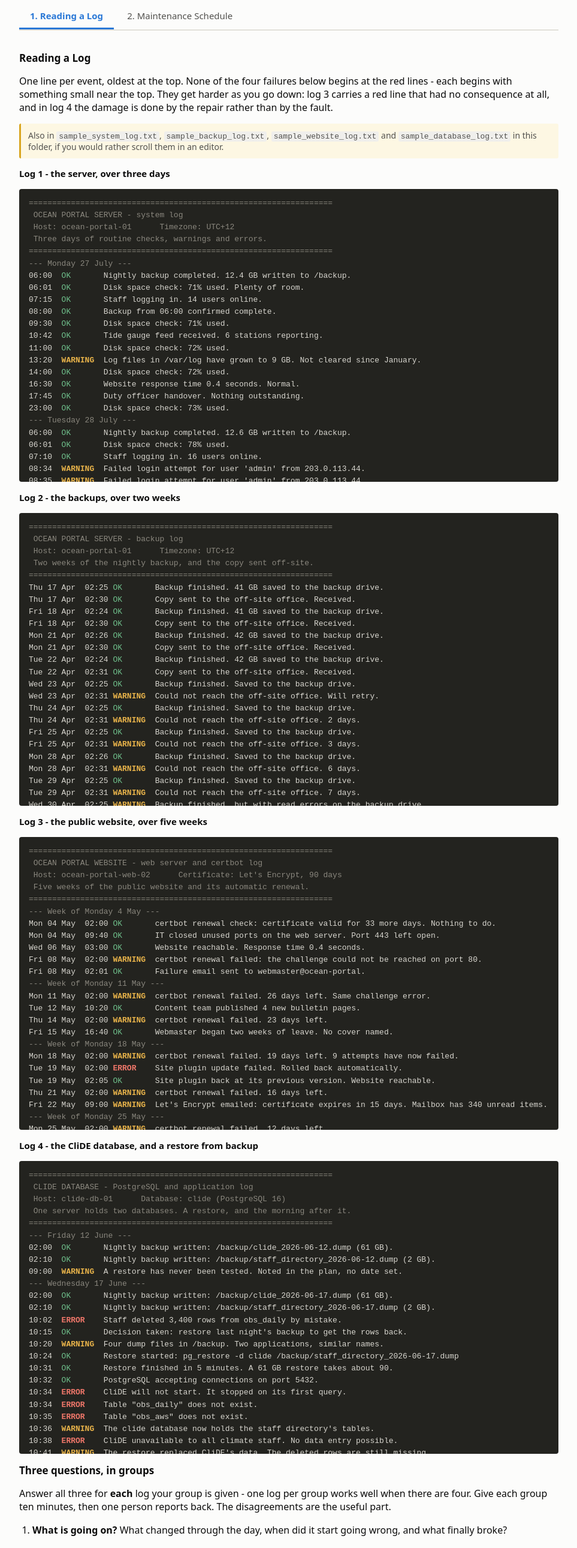
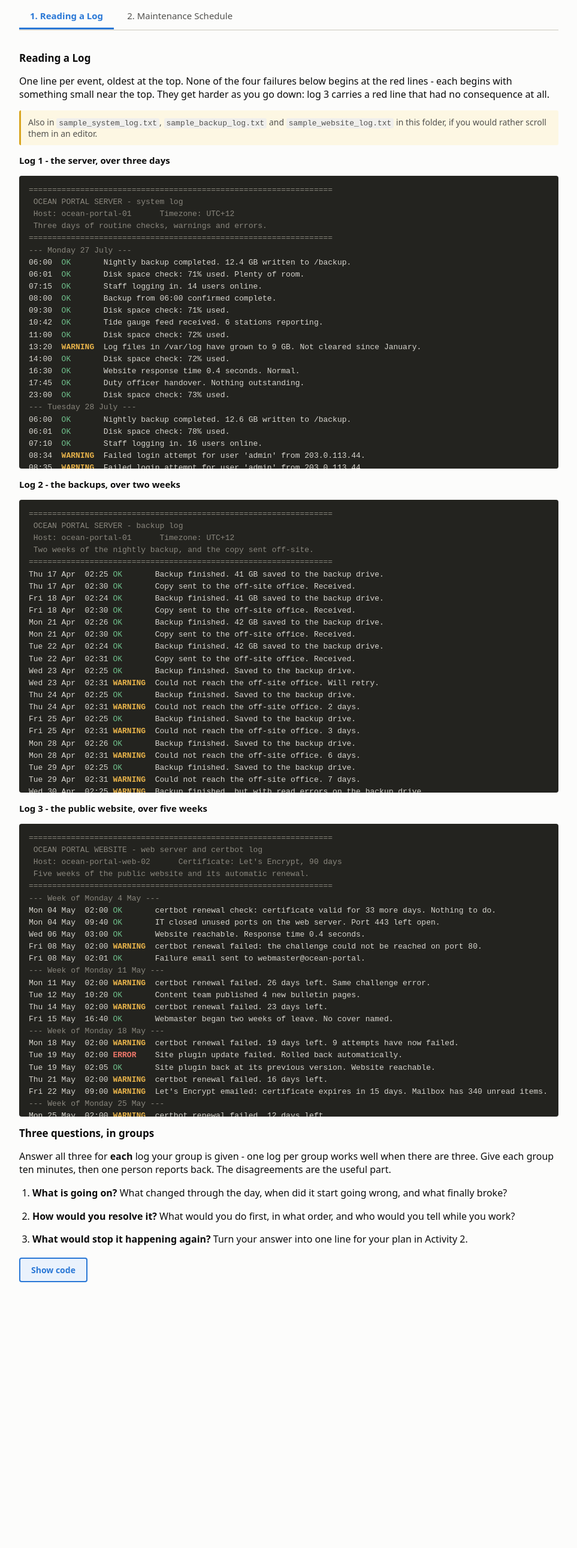
Before and after one commit to anujdivesh/Regional_ICT_Workshop, a website built with Vite: page practical-1.html in a window 1280 px wide. Shown: the part 220-2800 px from the top of the page at 60% size, without its empty margins (158-1121 px from the left). After the commit the page ends 2381 px from the top, so only its background shows below. Built offline with nearby package versions, Linux system fonts and the light colour scheme.

Commit message:
practical 1: remove log 4

```diff
--- a/practical-1.html
+++ b/practical-1.html
@@ -33,15 +33,13 @@
       One line per event, oldest at the top. None of the four failures below
       begins at the red lines - each begins with something small near the top.
       They get harder as you go down: log 3 carries a red line that had no
-      consequence at all, and in log 4 the damage is done by the repair rather
-      than by the fault.
+      consequence at all.
     </p>
 
     <p class="note">
       Also in <code>sample_system_log.txt</code>,
-      <code>sample_backup_log.txt</code>, <code>sample_website_log.txt</code> and
-      <code>sample_database_log.txt</code> in this folder, if you would rather
-      scroll them in an editor.
+      <code>sample_backup_log.txt</code> and <code>sample_website_log.txt</code>
+      in this folder, if you would rather scroll them in an editor.
     </p>
 
     <!-- practical-1.js colours the severities and writes the lines in here -->
@@ -54,15 +52,12 @@
     <h3>Log 3 - the public website, over five weeks</h3>
     <div id="website-log-view" class="log-view">Loading the log...</div>
 
-    <h3>Log 4 - the CliDE database, and a restore from backup</h3>
-    <div id="database-log-view" class="log-view">Loading the log...</div>
-
     <!-- ---------------- The group questions ---------------- -->
     <h2>Three questions, in groups</h2>
 
     <p>
       Answer all three for <strong>each</strong> log your group is given - one log
-      per group works well when there are four. Give each group ten minutes, then
+      per group works well when there are three. Give each group ten minutes, then
       one person reports back. The disagreements are the useful part.
     </p>
 
@@ -110,12 +105,7 @@ grep -i certbot sample_website_log.txt
 # What else happened on the day the renewals started failing?
 grep "04 May" sample_website_log.txt
 
-# Log 4: which file was restored, and which files were there to choose from
-grep -i restore sample_database_log.txt
-grep dump sample_database_log.txt
-
-# The database's own complaint, in full
-grep "does not exist" sample_database_log.txt</code></pre>
+</code></pre>
   </div>
 
 
--- a/practical-1.js
+++ b/practical-1.js
@@ -8,7 +8,6 @@ import { setupTabs, setupCodeButtons } from './shared.js'
 import serverLog from './sample_system_log.txt?raw'
 import backupLog from './sample_backup_log.txt?raw'
 import websiteLog from './sample_website_log.txt?raw'
-import databaseLog from './sample_database_log.txt?raw'
 
 
 // ---------------------------------------------------------------
@@ -70,7 +69,6 @@ function renderLog(text, viewId) {
 renderLog(serverLog, 'log-view')
 renderLog(backupLog, 'backup-log-view')
 renderLog(websiteLog, 'website-log-view')
-renderLog(databaseLog, 'database-log-view')
 
 
 // ---------------------------------------------------------------
```
Also changed, not shown: dist/assets/practical1-mobbgbKC.js, dist/practical-1.html.
